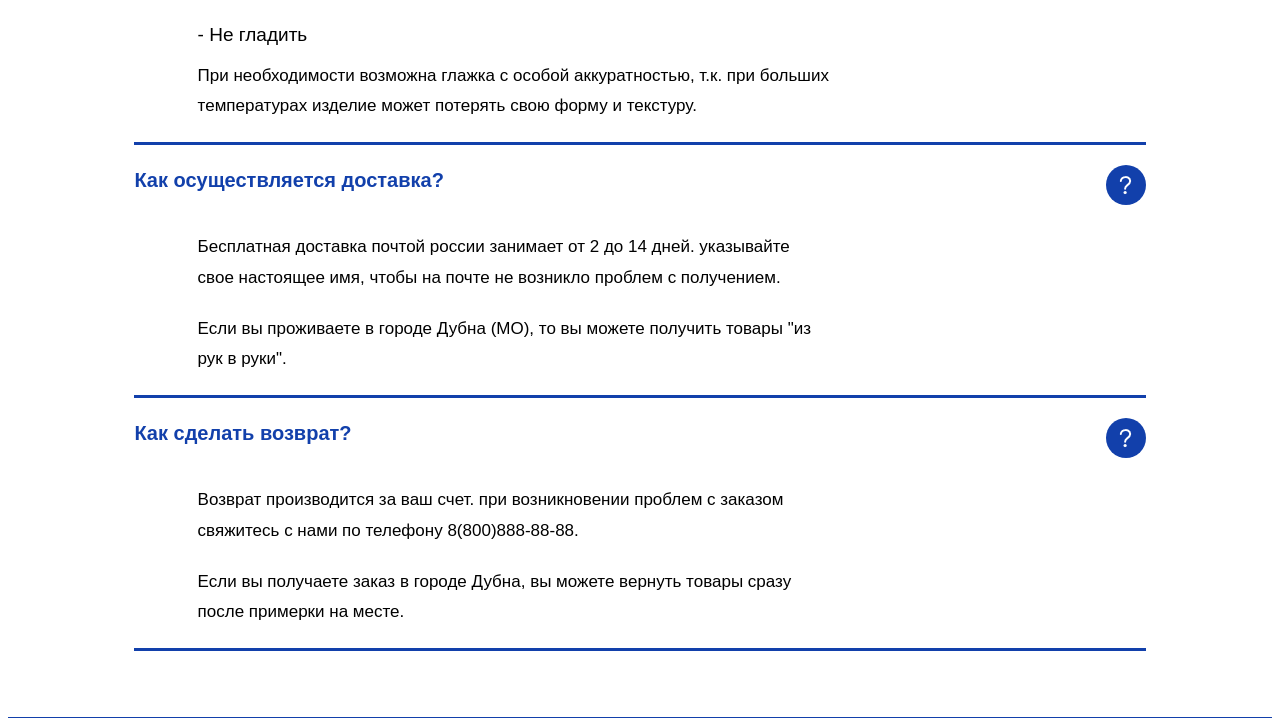
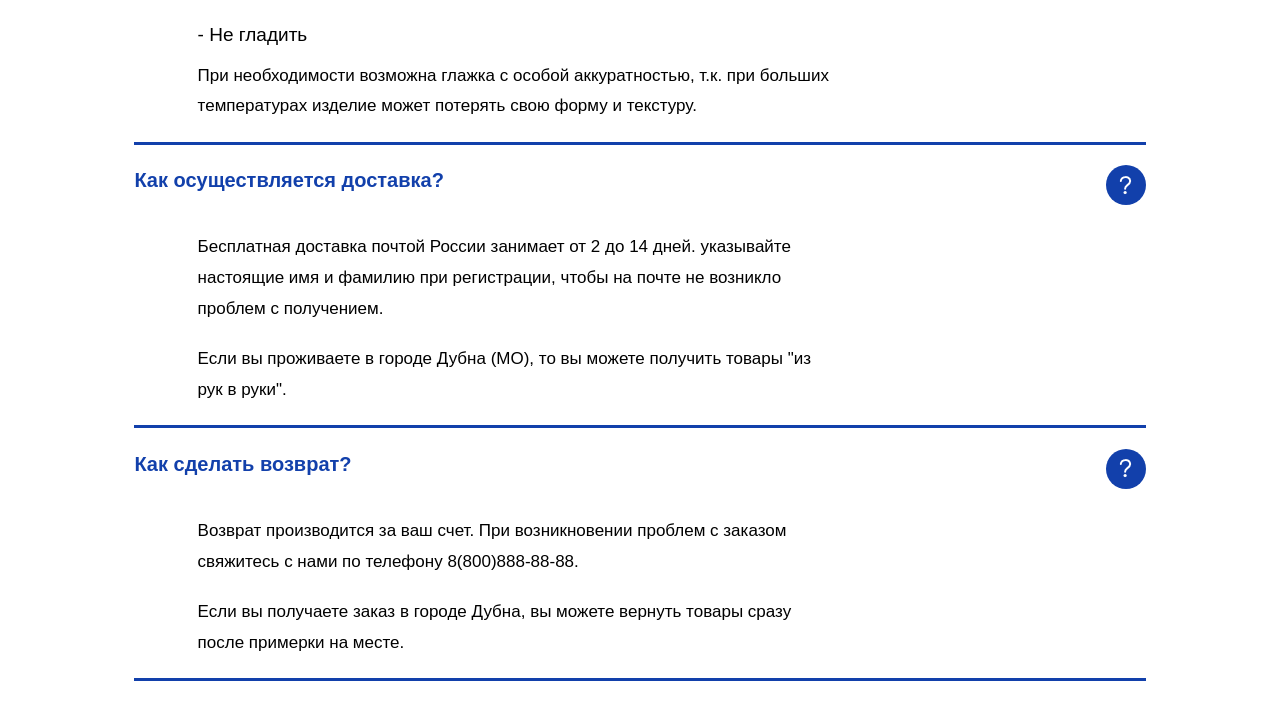
Before and after one commit to SnezhanaKorekova/WebProject, a Flask app: page / in a window 1280 px wide; the page is wider, and only the part inside the window is pictured. Shown: the part 1826-2544 px from the top of that part. Run offline with Flask 2, Linux system fonts and the light colour scheme; data comes from the database, SQL or seed files in the repository.

Commit message:
Add files via upload

```diff
--- a/templates/index.html
+++ b/templates/index.html
@@ -87,7 +87,7 @@
     <h2 style="color: #1240AB; text-decoration: none; font-weight: 550; font-size: 20px; font-family:'GraphikTT',Arial,sans-serif; opacity: 1; margin-left: 10%; margin-bottom: 25px">Как осуществляется доставка?</h2>
     <button style="border: none; width: 40px; height: 40px; display: flex; align-items: center; justify-content: center; background-color: #1240AB; color: #fff; border-radius: 25px; font-size: 25px; margin-right: 10%"><ion-icon name="help-outline"></ion-icon></button>
 </div>
-<h4 style="text-decoration: none; font-weight: 350; font-size: 17px; font-family:'GraphikTT',Arial,sans-serif; opacity: 1; margin-left: 15%; margin-right: 35%; margin-bottom: 20px; margin-top: 15px; line-height: 1.8">Бесплатная доставка почтой россии занимает от 2 до 14 дней. указывайте свое настоящее имя, чтобы на почте не возникло проблем с получением.</h4>
+<h4 style="text-decoration: none; font-weight: 350; font-size: 17px; font-family:'GraphikTT',Arial,sans-serif; opacity: 1; margin-left: 15%; margin-right: 35%; margin-bottom: 20px; margin-top: 15px; line-height: 1.8">Бесплатная доставка почтой России занимает от 2 до 14 дней. указывайте настоящие имя и фамилию при регистрации, чтобы на почте не возникло проблем с получением.</h4>
 <h4 style="text-decoration: none; font-weight: 350; font-size: 17px; font-family:'GraphikTT',Arial,sans-serif; opacity: 1; margin-left: 15%; margin-right: 35%; margin-bottom: 20px; margin-top: 15px; line-height: 1.8">Если вы проживаете в городе Дубна (МО), то вы можете получить товары "из рук в руки".</h4>
 
 <center><hr class="questions" style="border: none; background-color: #1240AB; height: 3px; width: 80%"></center>
@@ -96,7 +96,7 @@
     <h2 style="color: #1240AB; text-decoration: none; font-weight: 550; font-size: 20px; font-family:'GraphikTT',Arial,sans-serif; opacity: 1; margin-left: 10%; margin-bottom: 25px">Как сделать возврат?</h2>
     <button style="border: none; width: 40px; height: 40px; display: flex; align-items: center; justify-content: center; background-color: #1240AB; color: #fff; border-radius: 25px; font-size: 25px; margin-right: 10%"><ion-icon name="help-outline"></ion-icon></button>
 </div>
-<h4 style="text-decoration: none; font-weight: 350; font-size: 17px; font-family:'GraphikTT',Arial,sans-serif; opacity: 1; margin-left: 15%; margin-right: 35%; margin-bottom: 20px; margin-top: 15px; line-height: 1.8">Возврат производится за ваш счет. при возникновении проблем с заказом свяжитесь с нами по телефону 8(800)888-88-88.</h4>
+<h4 style="text-decoration: none; font-weight: 350; font-size: 17px; font-family:'GraphikTT',Arial,sans-serif; opacity: 1; margin-left: 15%; margin-right: 35%; margin-bottom: 20px; margin-top: 15px; line-height: 1.8">Возврат производится за ваш счет. При возникновении проблем с заказом свяжитесь с нами по телефону 8(800)888-88-88.</h4>
 <h4 style="text-decoration: none; font-weight: 350; font-size: 17px; font-family:'GraphikTT',Arial,sans-serif; opacity: 1; margin-left: 15%; margin-right: 35%; margin-bottom: 20px; margin-top: 15px; line-height: 1.8">Если вы получаете заказ в городе Дубна, вы можете вернуть товары сразу после примерки на месте.</h4>
 
 <center><hr class="questions" style="border: none; background-color: #1240AB; height: 3px; width: 80%"></center>
```
